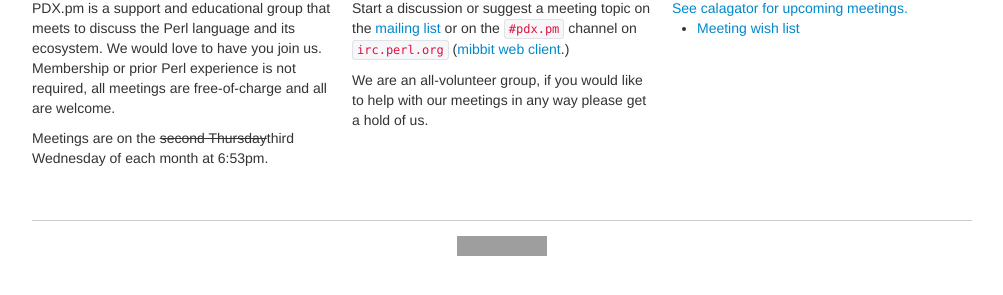
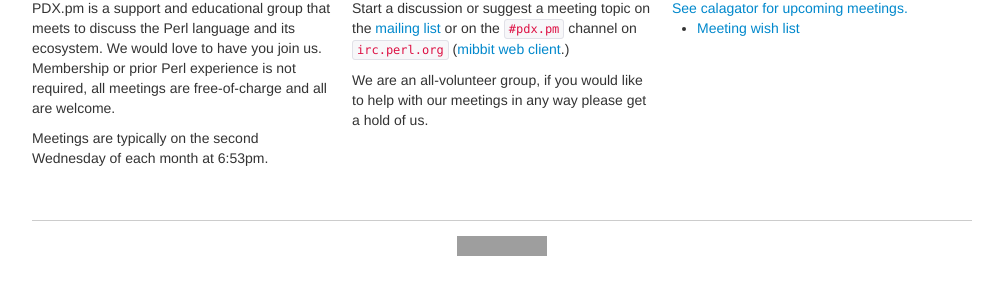
Before and after one commit to PortlandPerlMongers/portlandperlmongers.github.io, a Jekyll site: the page built from index.html, in a window 1280 px wide. Shown: the part 333-628 px from the top of the page, without its empty margins (138-1141 px from the left). Built offline with Jekyll 4.4.1, drawn with Linux system fonts in a browser that asks for light colours; Markdown is read by kramdown in place of the engine named in the settings; grey boxes are pictures that could not be loaded.

Commit message:
Update _joinus.html

```diff
--- a/_includes/_joinus.html
+++ b/_includes/_joinus.html
@@ -6,5 +6,5 @@
   free-of-charge and all are welcome.
 </p>
 <p>
-  Meetings are on the <del>second Thursday</del>third Wednesday of each month at 6:53pm.
+  Meetings are typically on the second Wednesday of each month at 6:53pm.
 </p>
```
